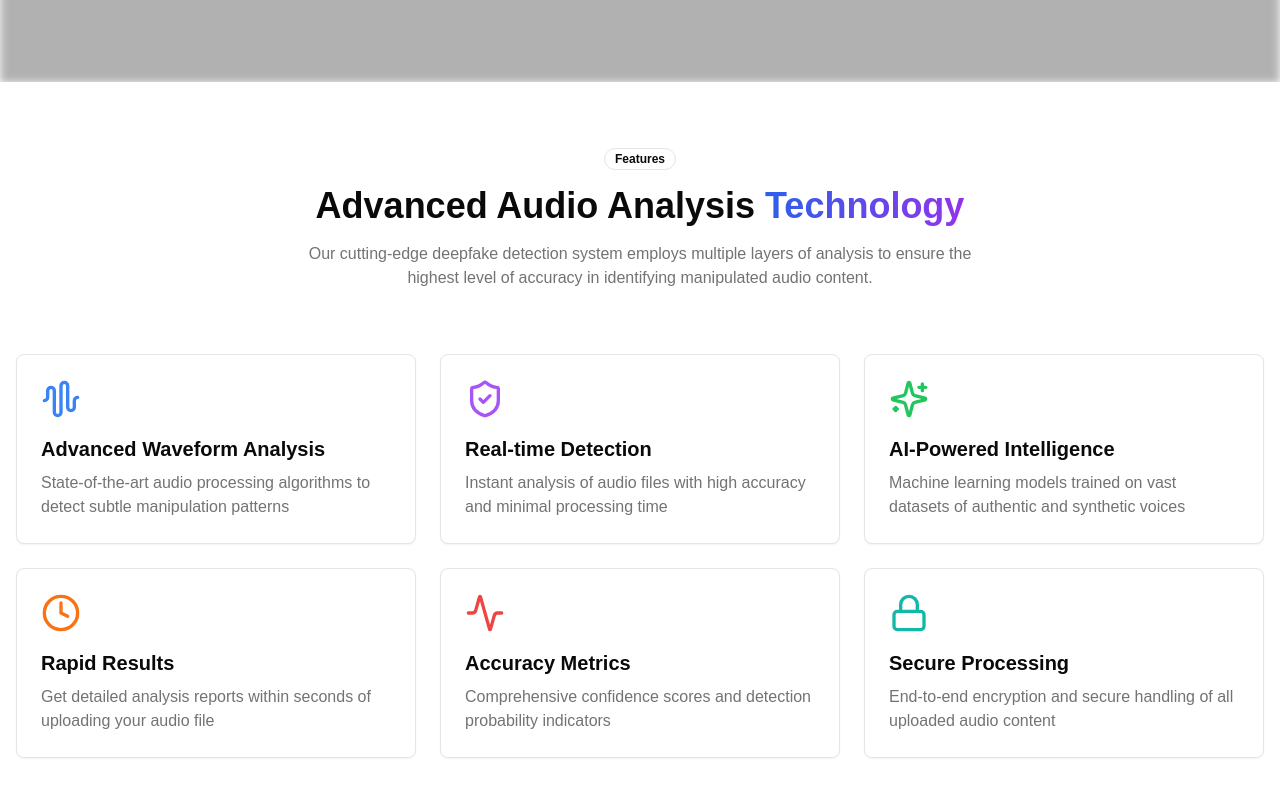
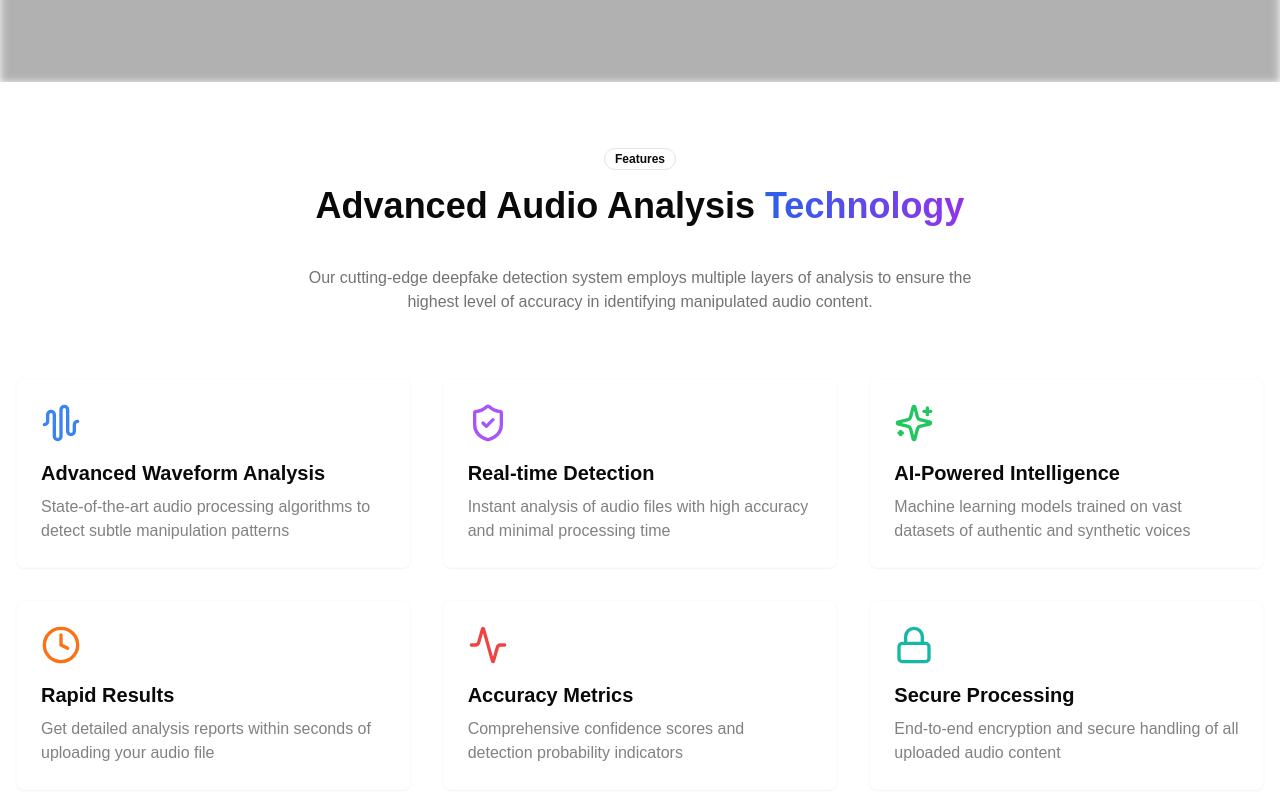
Before and after one commit to comming-soon-official/audio-deepfake-landing, a Next.js app: page / in a window 1280 px wide. Shown: the part 718-1518 px from the top of the page. Built offline with nearby package versions, Linux system fonts and the light colour scheme.

Commit message:
Enhance feature section with animations, gradient effects, and improved card interactions

```diff
--- a/src/pages/feature.tsx
+++ b/src/pages/feature.tsx
@@ -55,36 +55,56 @@ const Feature = () => {
         <div className="min-h-screen bg-gradient-to-b from-background to-background/95">
             <div className="container px-4 py-16 mx-auto max-w-7xl">
                 <div className="text-center mb-16">
-                    <Badge variant="outline" className="mb-4">
+                    <Badge
+                        variant="outline"
+                        className="mb-4 inline-flex animate-fade-in"
+                    >
                         Features
                     </Badge>
-                    <h2 className="text-4xl font-bold mb-4">
+                    <h2 className="text-4xl font-bold mb-4 animate-fade-in">
                         Advanced Audio Analysis
                         <span className="text-transparent bg-gradient-to-r from-blue-600 to-purple-600 bg-clip-text">
                             {' '}
                             Technology
                         </span>
                     </h2>
-                    <p className="text-muted-foreground max-w-2xl mx-auto">
+                    <p className="text-muted-foreground max-w-2xl mx-auto mt-10 animate-fade-in">
                         Our cutting-edge deepfake detection system employs
                         multiple layers of analysis to ensure the highest level
                         of accuracy in identifying manipulated audio content.
                     </p>
                 </div>
 
-                <div className="grid grid-cols-1 md:grid-cols-2 lg:grid-cols-3 gap-6">
+                <div className="grid grid-cols-1 md:grid-cols-2 lg:grid-cols-3 gap-8">
                     {features.map((feature, index) => (
                         <Card
                             key={index}
-                            className="p-6 transition-all duration-300 hover:shadow-lg hover:scale-[1.02]"
+                            className="group relative p-6 overflow-hidden backdrop-blur-sm bg-background/30 border-muted/30 transition-all duration-500 hover:shadow-2xl hover:scale-[1.02] hover:-translate-y-2 hover:bg-background/50 animate-float"
+                            style={{ animationDelay: `${index * 150}ms` }}
                         >
-                            <div className="mb-4">{feature.icon}</div>
-                            <h3 className="text-xl font-semibold mb-2">
-                                {feature.title}
-                            </h3>
-                            <p className="text-muted-foreground">
-                                {feature.description}
-                            </p>
+                            {/* Gradient border effect */}
+                            <div className="absolute inset-0 bg-gradient-to-r from-blue-500/20 via-purple-500/20 to-blue-500/20 rounded-lg opacity-0 group-hover:opacity-100 transition-all duration-500" />
+
+                            {/* Shine effect */}
+                            <div className="absolute inset-0 opacity-0 group-hover:opacity-100 transition-all duration-700">
+                                <div className="absolute inset-0 bg-gradient-to-r from-transparent via-white/10 to-transparent -translate-x-full group-hover:translate-x-full transition-all duration-1000" />
+                            </div>
+
+                            {/* Card content */}
+                            <div className="relative z-10">
+                                <div className="mb-4 transform transition-all duration-500 group-hover:scale-110 group-hover:-translate-y-1 group-hover:rotate-3">
+                                    {feature.icon}
+                                </div>
+                                <h3 className="text-xl font-semibold mb-2 bg-gradient-to-r from-white via-white to-white/80 bg-clip-text group-hover:text-transparent transition-all duration-500">
+                                    {feature.title}
+                                </h3>
+                                <p className="text-muted-foreground/90 group-hover:text-muted-foreground transition-all duration-500">
+                                    {feature.description}
+                                </p>
+                            </div>
+
+                            {/* Enhanced glow effect */}
+                            <div className="absolute -inset-1 bg-gradient-to-r from-blue-600 via-purple-600 to-blue-600 opacity-0 group-hover:opacity-15 blur-2xl transition-all duration-500 group-hover:animate-pulse" />
                         </Card>
                     ))}
                 </div>
```
